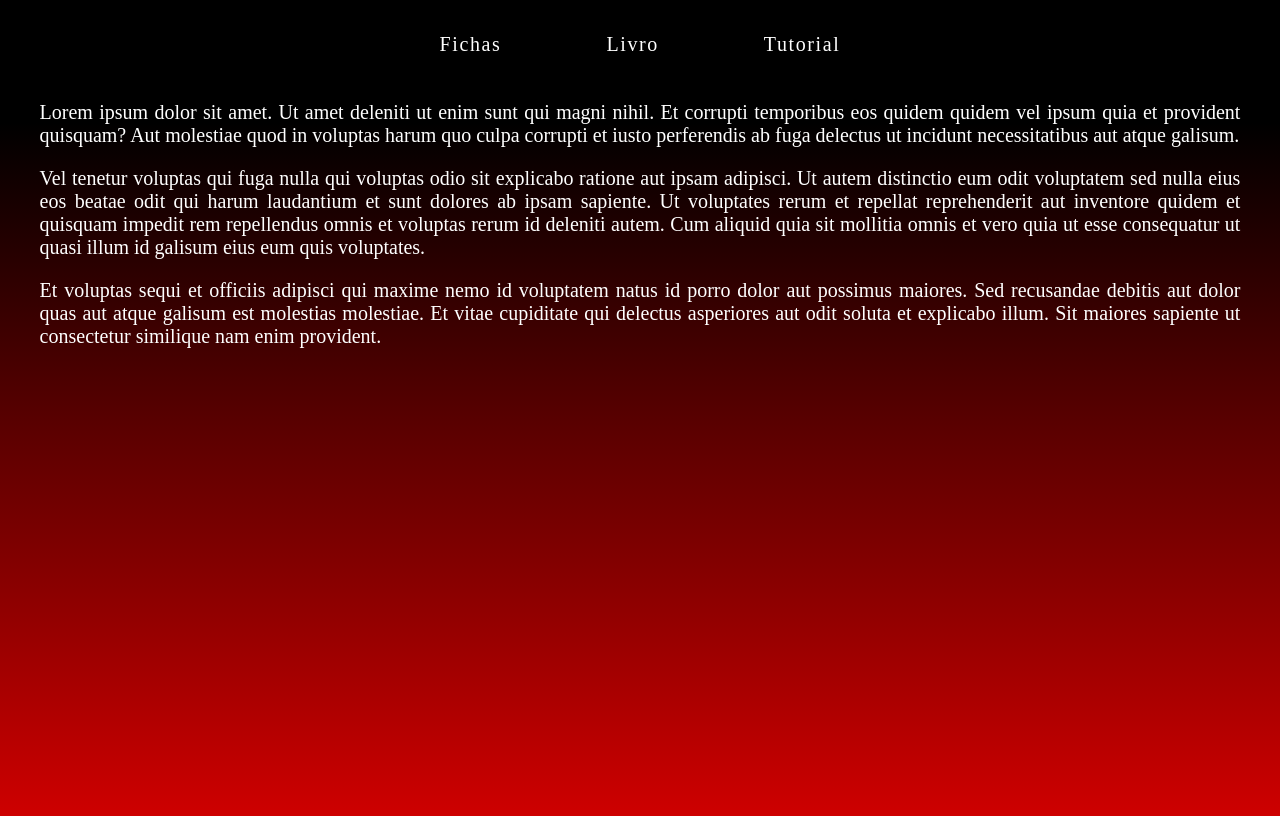
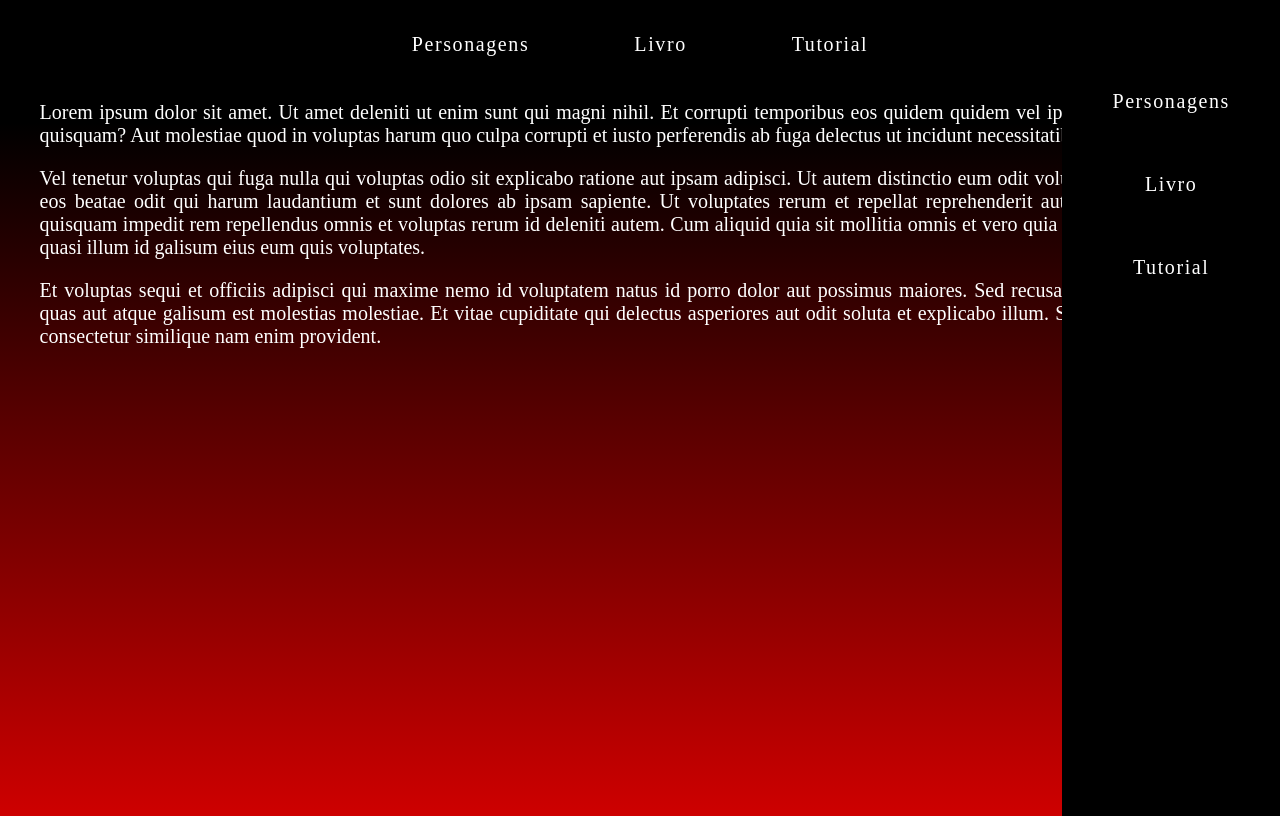
Before and after one commit to Wrube657/Rpg-do-Yure, a PHP site: page /pages/index.html in a window 1280 px wide. Run offline with PHP 8.4, Linux system fonts and the light colour scheme.

Commit message:
uii
recebs

```diff
--- a/pages/index.html
+++ b/pages/index.html
@@ -4,15 +4,17 @@
 <head>
     <meta charset="UTF-8">
     <meta name="viewport" content="width=device-width, initial-scale=1.0">
+
+
     <link rel="stylesheet" href="/style/style.css">
     <title>Menu Principal</title>
 </head>
 
 <body>
     <main align="center">
-        <div class="nav-container">
+        <nav class="nav-container">
             <a>
-                <h3 class="ui-btn"><span>Fichas</span></h3>
+                <h3 class="ui-btn"><span>Personagens</span></h3>
             </a>
             <a>
                 <h3 class="ui-btn"><span>Livro</span></h3>
@@ -20,18 +22,39 @@
             <a>
                 <h3 class="ui-btn"><span>Tutorial</span></h3>
             </a>
-        </div>
+        </nav>
     </main><br>
 
-        <p class="texto">Lorem ipsum dolor sit amet. Ut amet deleniti ut enim sunt qui magni nihil. Et corrupti temporibus eos quidem
+    <div class="menu-mobile">
+        <div class="btn-fechar">
+            <i class="bi bi-x-lg"></i>
+        </div>
+        <nav>
+            <a>
+                <h3 class="ui-btn"><span>Personagens</span></h3>
+            </a>
+            <a>
+                <h3 class="ui-btn"><span>Livro</span></h3>
+            </a>
+            <a>
+                <h3 class="ui-btn"><span>Tutorial</span></h3>
+            </a>
+        </nav>
+    </div>
+
+
+    <p class="texto">Lorem ipsum dolor sit amet. Ut amet deleniti ut enim sunt qui magni nihil. Et corrupti temporibus
+        eos quidem
         quidem vel ipsum quia et provident quisquam? Aut molestiae quod in voluptas harum quo culpa corrupti et
         iusto perferendis ab fuga delectus ut incidunt necessitatibus aut atque galisum. </p>
-        <p class="texto">Vel tenetur voluptas qui fuga nulla qui voluptas odio sit explicabo ratione aut ipsam adipisci. Ut autem
+    <p class="texto">Vel tenetur voluptas qui fuga nulla qui voluptas odio sit explicabo ratione aut ipsam adipisci. Ut
+        autem
         distinctio eum odit voluptatem sed nulla eius eos beatae odit qui harum laudantium et sunt dolores ab ipsam
         sapiente. Ut voluptates rerum et repellat reprehenderit aut inventore quidem et quisquam impedit rem
         repellendus omnis et voluptas rerum id deleniti autem. Cum aliquid quia sit mollitia omnis et vero quia ut
         esse consequatur ut quasi illum id galisum eius eum quis voluptates. </p>
-        <p class="texto">Et voluptas sequi et officiis adipisci qui maxime nemo id voluptatem natus id porro dolor aut possimus
+    <p class="texto">Et voluptas sequi et officiis adipisci qui maxime nemo id voluptatem natus id porro dolor aut
+        possimus
         maiores. Sed recusandae debitis aut dolor quas aut atque galisum est molestias molestiae. Et vitae
         cupiditate qui delectus asperiores aut odit soluta et explicabo illum. Sit maiores sapiente ut consectetur
         similique nam enim provident. </p>
--- a/style/style.css
+++ b/style/style.css
@@ -1,8 +1,33 @@
+/* Menu Mobile */
+.menu-mobile {
+  background-color: rgb(0, 0, 0);
+  height: 100vh;
+  position: fixed;
+  top: 0;
+  right: 0;
+  padding: 50px;
+  z-index: 99999;
+}
+
+.menu-mobile a h3 {
+  text-align: right;
+  padding: 20px 4%;
+}
+
+.menu-mobile .btn-fechar i {
+  color: #ff0000;
+}
+
 body {
   color: white;
   min-height: 100vh;
   background: linear-gradient(to top, #ce0000 0%, #000000 85%);
   font-size: 20px;
+}
+
+.nav-container a {
+  text-decoration: none;
+  color: #ffffff
 }
 
 .nav-container a h3 {
@@ -192,12 +217,14 @@ body {
     display: none;
   }
 }
-.texto{
+
+.texto {
   padding-left: 2.5%;
   padding-right: 2.5%;
   text-align: justify;
 }
-.img_personagem{
+
+.img_personagem {
   max-width: 40%;
   max-height: 40%;
 }
```
Lines whose indentation alone changed are shown as unchanged.
